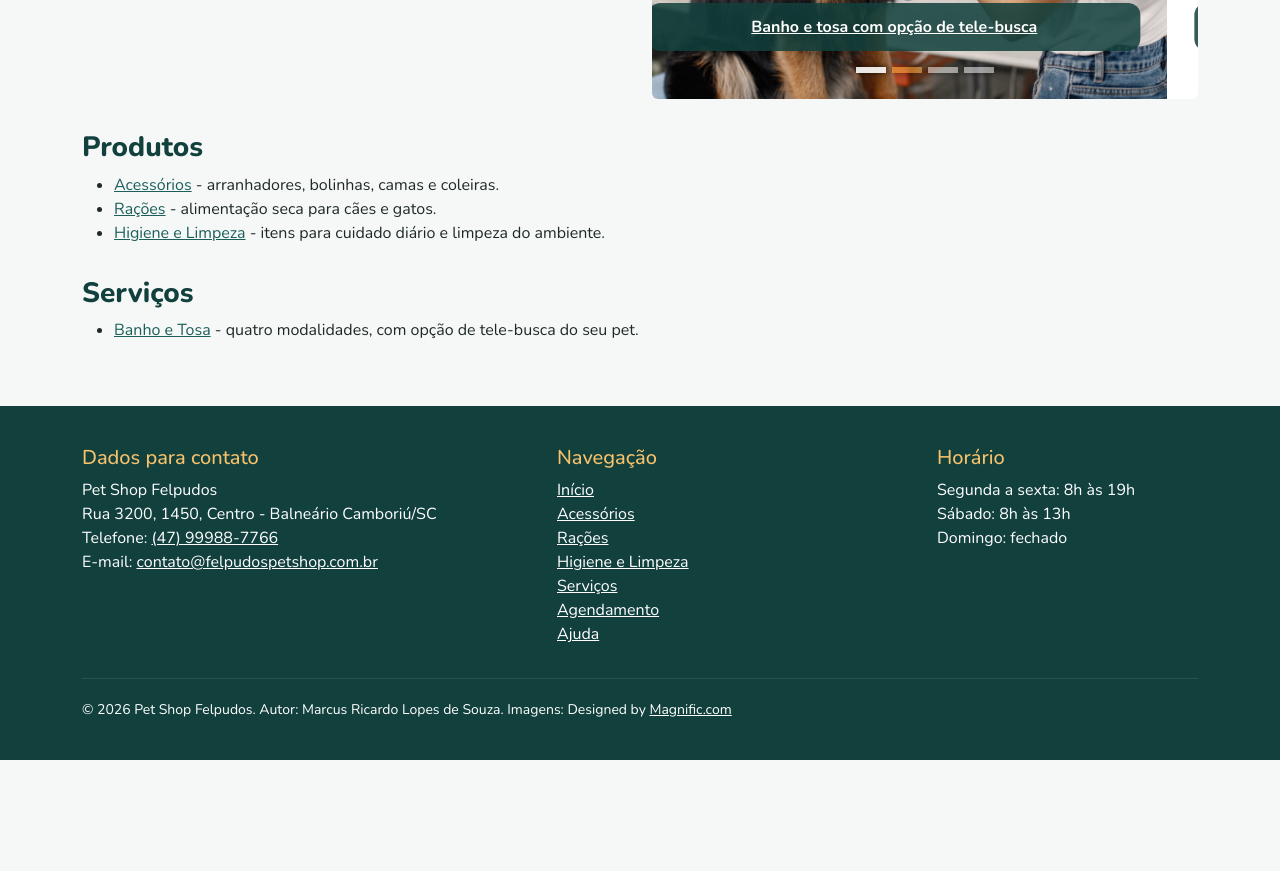
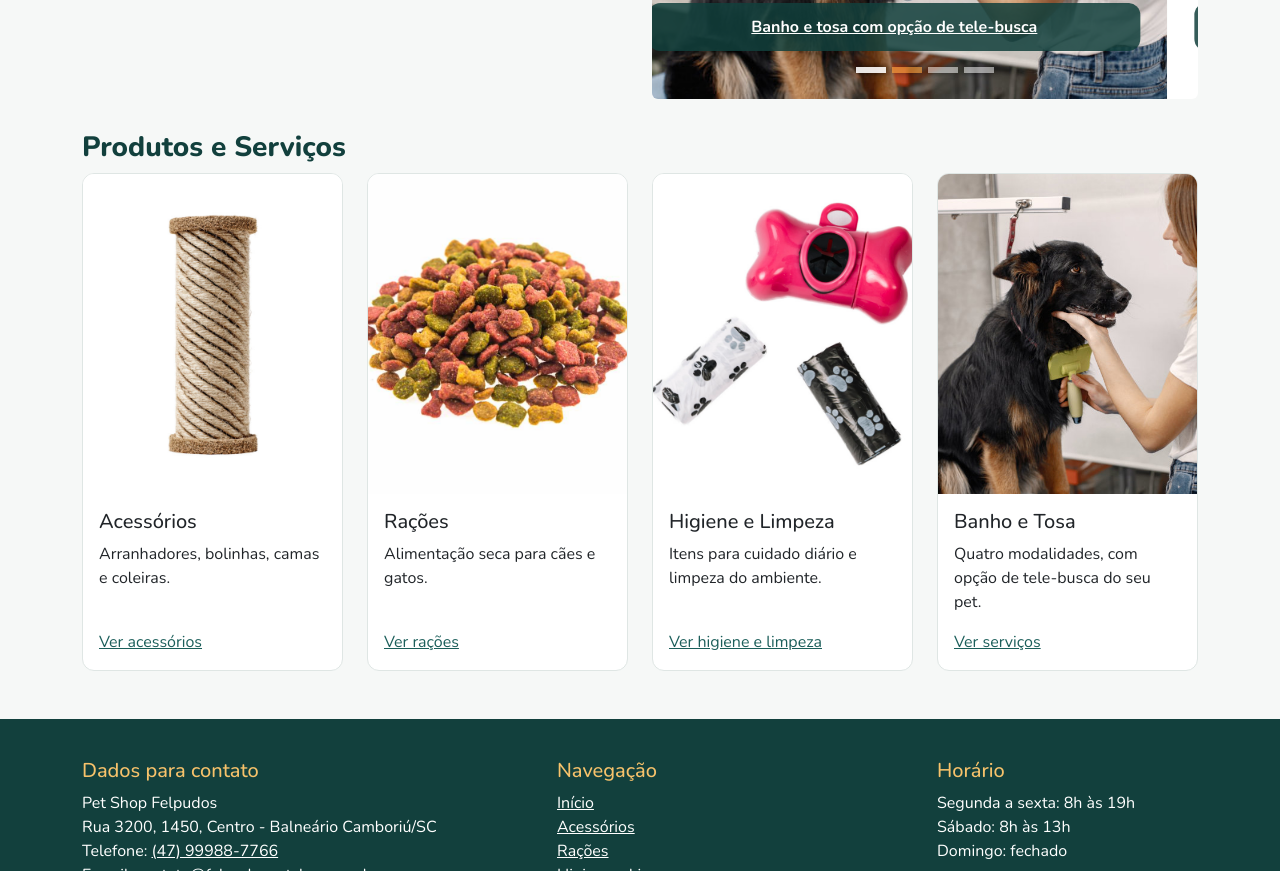
Before and after one commit to marcuslsouza/petshop, a plain HTML site: page index.html in a window 1280 px wide. Shown: the part 495-1366 px from the top of the page. Before the commit the page ends 1255 px from the top, so only its background shows below. Drawn offline with Linux system fonts and the light colour scheme.

Commit message:
Alterada a lista de produtos e serviços do index para cards

```diff
--- a/assets/css/estilo.css
+++ b/assets/css/estilo.css
@@ -83,6 +83,12 @@ main img {
 /* Anula a margem de main h3 que existe para os títulos de seção */
 .card-title {
     margin-top: 0;
+}
+
+/* Iguala a altura das fotos, recortando as que têm proporção diferente */
+.card-img-top {
+    height: 320px;
+    object-fit: cover;
 }
 
 /* TABELA DE SERVIÇOS */
--- a/index.html
+++ b/index.html
@@ -70,9 +70,9 @@
 
                 <div class="col-12 col-lg-6">
                     <h2>Bem-vindo ao Felpudos!</h2>
-                    <p class="lead mb-0">
+                    <p class="lead mb-0 mt-4">
                         Somos uma loja online de produtos e serviços para cães e gatos com base em Balneário Camboriú/SC.
-                        <br>
+                        <br><br>
                         Aqui você encontra acessórios, rações e itens de higiene, além dos serviços de banho e tosa com opção de tele-busca.
                     </p>
                 </div>
@@ -135,17 +135,57 @@
 
             </div>
 
-            <h3>Produtos</h3>
-            <ul>
-                <li><a href="acessorios.html">Acessórios</a> - arranhadores, bolinhas, camas e coleiras.</li>
-                <li><a href="racoes.html">Rações</a> - alimentação seca para cães e gatos.</li>
-                <li><a href="higiene.html">Higiene e Limpeza</a> - itens para cuidado diário e limpeza do ambiente.</li>
-            </ul>
+            <h3>Produtos e Serviços</h3>
 
-            <h3>Serviços</h3>
-            <ul>
-                <li><a href="servicos.html">Banho e Tosa</a> - quatro modalidades, com opção de tele-busca do seu pet.</li>
-            </ul>
+            <!-- Uma coluna no celular, duas no tablet, quatro no desktop -->
+            <div class="row g-4">
+
+                <div class="col-12 col-sm-6 col-lg-3">
+                    <article class="card h-100">
+                        <img src="assets/images/acessorios/arranhador-sisal-natural-gatos.jpg" class="card-img-top" alt="Arranhador vertical cilíndrico, revestido em corda sisal bege, para gatos" width="500" height="500">
+                        <div class="card-body d-flex flex-column">
+                            <h4 class="card-title h5">Acessórios</h4>
+                            <p class="card-text">Arranhadores, bolinhas, camas e coleiras.</p>
+                            <p class="mb-0 mt-auto"><a href="acessorios.html">Ver acessórios</a></p>
+                        </div>
+                    </article>
+                </div>
+
+                <div class="col-12 col-sm-6 col-lg-3">
+                    <article class="card h-100">
+                        <img src="assets/images/racoes/racao-seca-caes-adultos.jpg" class="card-img-top" alt="Grãos de ração seca em formatos e cores variadas" width="500" height="500">
+                        <div class="card-body d-flex flex-column">
+                            <h4 class="card-title h5">Rações</h4>
+                            <p class="card-text">Alimentação seca para cães e gatos.</p>
+                            <p class="mb-0 mt-auto"><a href="racoes.html">Ver rações</a></p>
+                        </div>
+                    </article>
+                </div>
+
+                <div class="col-12 col-sm-6 col-lg-3">
+                    <article class="card h-100">
+                        <img src="assets/images/higiene/saquinhos-higienicos-com-dispenser.jpg" class="card-img-top" alt="Dispenser rosa em formato de osso ao lado de dois rolos de saquinhos com estampa de patinhas" width="500" height="500">
+                        <div class="card-body d-flex flex-column">
+                            <h4 class="card-title h5">Higiene e Limpeza</h4>
+                            <p class="card-text">Itens para cuidado diário e limpeza do ambiente.</p>
+                            <p class="mb-0 mt-auto"><a href="higiene.html">Ver higiene e limpeza</a></p>
+                        </div>
+                    </article>
+                </div>
+
+                <div class="col-12 col-sm-6 col-lg-3">
+                    <article class="card h-100">
+                        <img src="assets/images/servicos/banho-e-tosa.jpg" class="card-img-top" alt="Cachorro preto de grande porte sendo escovado por profissional de pet shop" width="700" height="500">
+                        <div class="card-body d-flex flex-column">
+                            <h4 class="card-title h5">Banho e Tosa</h4>
+                            <p class="card-text">Quatro modalidades, com opção de tele-busca do seu pet.</p>
+                            <p class="mb-0 mt-auto"><a href="servicos.html">Ver serviços</a></p>
+                        </div>
+                    </article>
+                </div>
+
+            </div>
+
         </section>
 
     </main>
```
